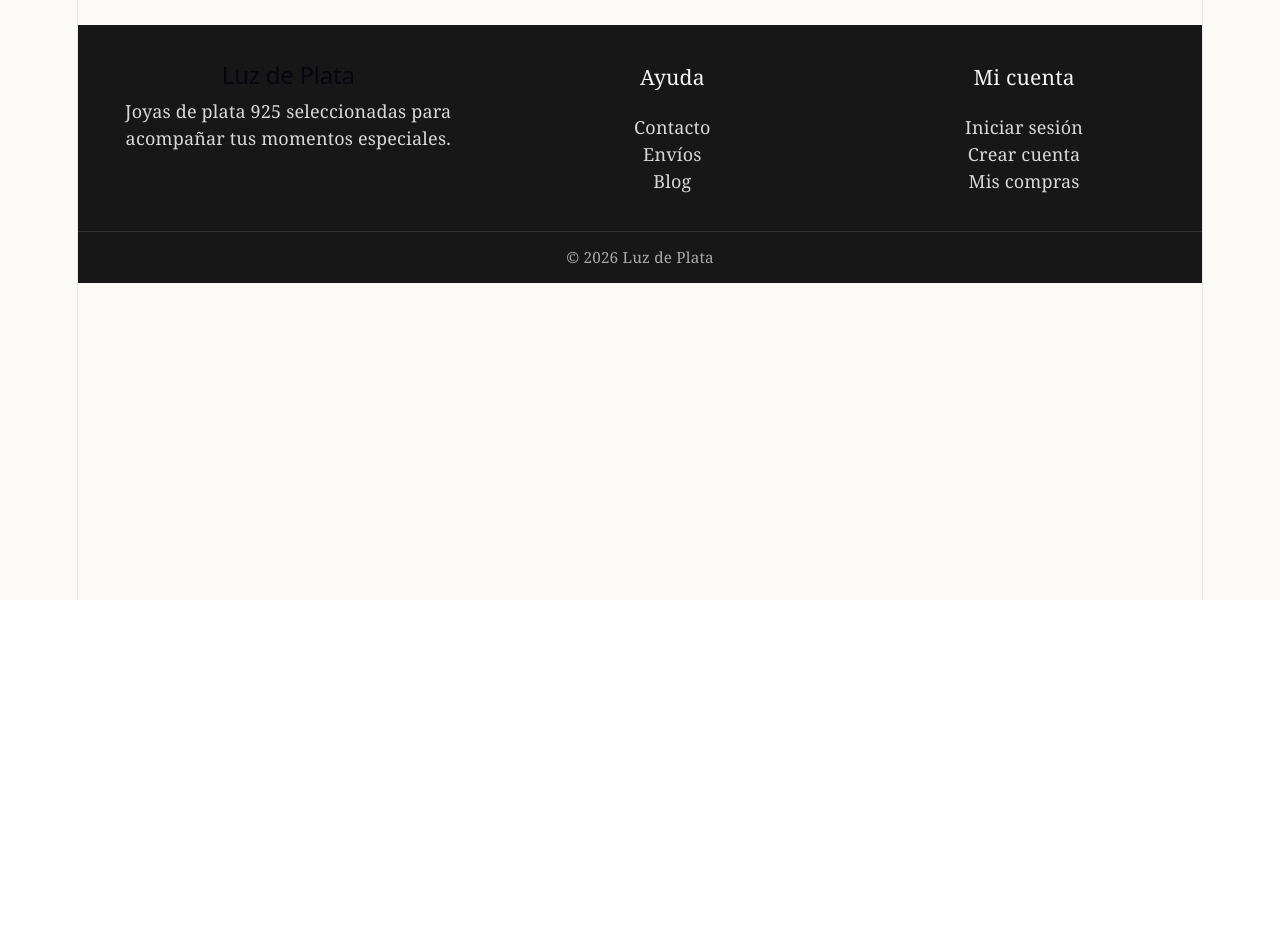
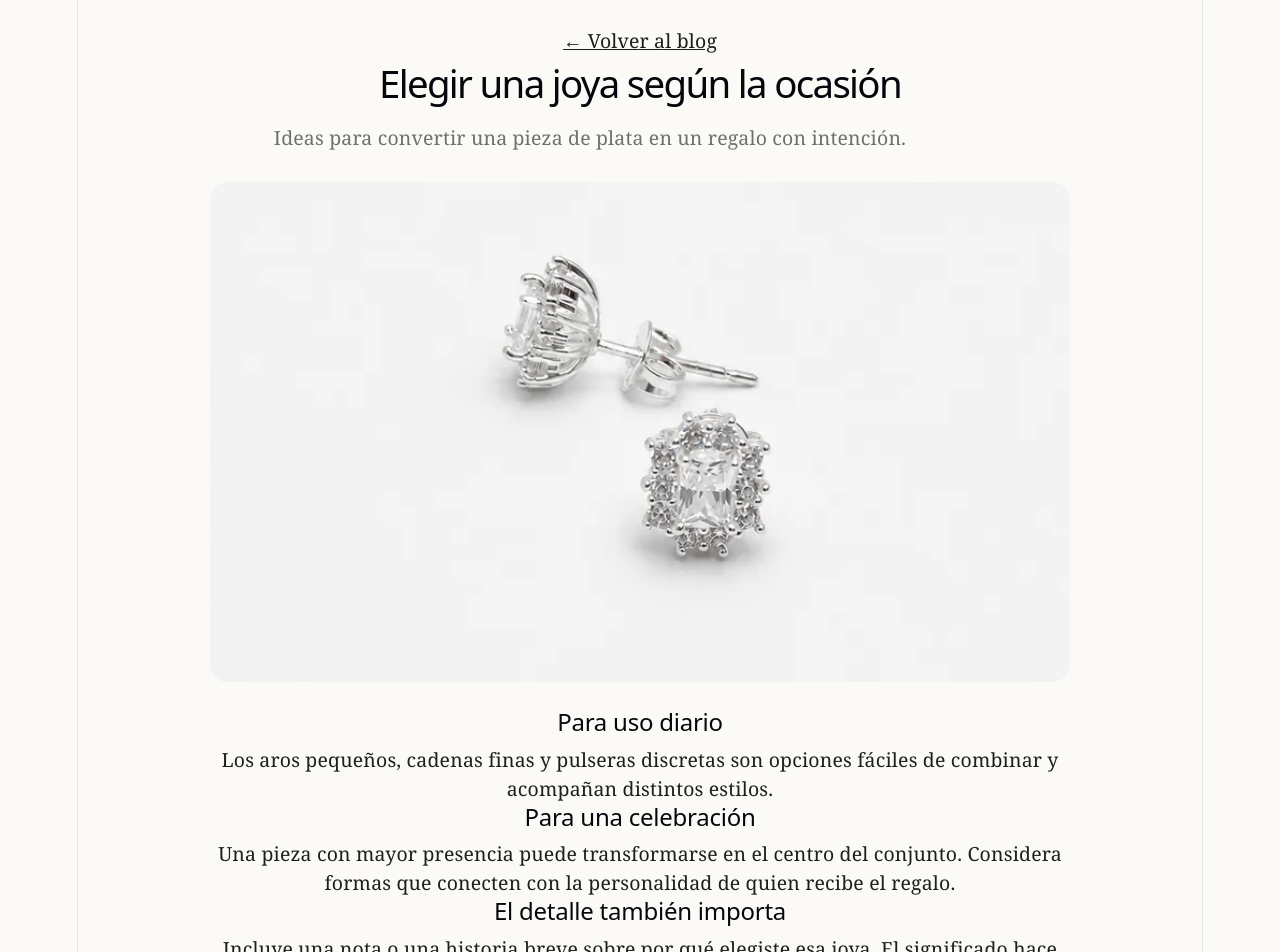
Before and after one commit to jairvas12/luz_de_plata, a React (Vite) app in the folder luz-de-plata-react/: page /Blog2 in a window 1280 px wide. Shown: the part 200-1152 px from the top of the page. Before the commit the page ends 800 px from the top, so only its background shows below. Built offline with nearby package versions, Linux system fonts and the light colour scheme.

Commit message:
Blog de detalle numero 2 finalizado y enrutado

```diff
--- a/luz-de-plata-react/src/App.jsx
+++ b/luz-de-plata-react/src/App.jsx
@@ -7,6 +7,8 @@ import Nav from './components/Nav'
 // paginas
 import Home from './pages/Home'
 import Blog from './pages/Blog'
+import Blog1 from './pages/Blog1'
+import Blog2 from './pages/Blog2'
 
 import { Routes, Route } from 'react-router-dom'
 function App() {
@@ -17,6 +19,8 @@ function App() {
       <Routes>
         <Route path="/" element={<Home />} />
         <Route path="/Blog" element={<Blog />} />
+        <Route path="/Blog1" element={<Blog1 />} />
+        <Route path="/Blog2" element={<Blog2 />} />
       </Routes>
       <Pie />
     </>
--- a/luz-de-plata-react/src/components/Cabecera.jsx
+++ b/luz-de-plata-react/src/components/Cabecera.jsx
@@ -6,11 +6,11 @@ function Cabecera() {
     <>
       <header>
         <div className="cabecera">
-          <a className="logo" href="index.html">
+          <a className="logo" href="/">
             <img alt="Luz de Plata joyas" src="/img/logo/logo-lp.png" />
           </a>
-          <htmlFor className="buscador" data-search-htmlFor="" role="search">
-            <label className="oculto" for="busqueda-index">
+          <div className="buscador" role="search">
+            <label className="oculto" htmlFor="busqueda-index">
               Buscar productos
             </label>
             <input
@@ -21,7 +21,7 @@ function Cabecera() {
               type="search"
             />
             <button aria-label="Buscar">⌕</button>
-          </htmlFor>
+          </div>
           <div className="acciones">
             <a className="accion" href="favoritos.html">
               <span className="accion__icono">♡</span>
--- a/luz-de-plata-react/src/components/Pie.jsx
+++ b/luz-de-plata-react/src/components/Pie.jsx
@@ -1,3 +1,4 @@
+import "../css/estilos.css";
 function Pie() {
   return (
     <>
--- a/luz-de-plata-react/src/pages/Blog.jsx
+++ b/luz-de-plata-react/src/pages/Blog.jsx
@@ -1,3 +1,5 @@
+import "../css/estilos.css";
+
 function Blog() {
     return (
         <>
@@ -26,7 +28,7 @@ function Blog() {
                                 <p>
                                     Hábitos simples para mantener su brillo y reducir el oscurecimiento natural.
                                 </p>
-                                <a className="boton boton--claro" href="blog-detalle-1.html">
+                                <a className="boton boton--claro" href="/Blog1">
                                     Leer artículo
                                 </a>
                             </div>
@@ -43,7 +45,7 @@ function Blog() {
                                 <p>
                                     Una guía breve para encontrar un detalle significativo sin complicarte.
                                 </p>
-                                <a className="boton boton--claro" href="blog-detalle-2.html">
+                                <a className="boton boton--claro" href="/Blog2">
                                     Leer artículo
                                 </a>
                             </div>
--- /dev/null
+++ b/luz-de-plata-react/src/pages/Blog1.jsx
@@ -0,0 +1,45 @@
+import "../css/estilos.css";
+function Blog1() {
+    return (
+        <>
+            <main>
+                <article className="seccion articulo-blog">
+                    <p>
+                        <a href="/Blog">
+                            ← Volver al blog
+                        </a>
+                    </p>
+                    <h1 className="titulo-seccion">
+                        Cómo cuidar tus joyas de plata 925
+                    </h1>
+                    <p className="bajada">
+                        Consejos sencillos para conservar el brillo y el buen estado de tus piezas.
+                    </p>
+                    <figure>
+                        <img alt="Cadena de plata 925" src="img/cadena/59.webp" />
+                    </figure>
+                    <h2>
+                        Guárdalas por separado
+                    </h2>
+                    <p>
+                        La fricción con otras piezas puede producir marcas. Usa bolsas suaves o compartimentos individuales y procura mantenerlas secas.
+                    </p>
+                    <h2>
+                        Limpieza suave
+                    </h2>
+                    <p>
+                        Para la rutina diaria basta un paño de microfibra limpio y seco. Evita productos abrasivos o cepillos duros.
+                    </p>
+                    <h2>
+                        Cuándo quitarse las joyas
+                    </h2>
+                    <p>
+                        Retíralas antes de nadar, ducharte o aplicar perfumes y cremas. Esto ayuda a disminuir residuos sobre la superficie.
+                    </p>
+                </article>
+            </main>
+        </>
+    )
+}
+
+export default Blog1
--- /dev/null
+++ b/luz-de-plata-react/src/pages/Blog2.jsx
@@ -0,0 +1,43 @@
+function Blog2() {
+    return (
+        <>
+            <main>
+                <article className="seccion articulo-blog">
+                    <p>
+                        <a href="/Blog">
+                            ← Volver al blog
+                        </a>
+                    </p>
+                    <h1 className="titulo-seccion">
+                        Elegir una joya según la ocasión
+                    </h1>
+                    <p className="bajada">
+                        Ideas para convertir una pieza de plata en un regalo con intención.
+                    </p>
+                    <figure>
+                        <img alt="Aros de plata 925" src="img/aros/8.webp" />
+                    </figure>
+                    <h2>
+                        Para uso diario
+                    </h2>
+                    <p>
+                        Los aros pequeños, cadenas finas y pulseras discretas son opciones fáciles de combinar y acompañan distintos estilos.
+                    </p>
+                    <h2>
+                        Para una celebración
+                    </h2>
+                    <p>
+                        Una pieza con mayor presencia puede transformarse en el centro del conjunto. Considera formas que conecten con la personalidad de quien recibe el regalo.
+                    </p>
+                    <h2>
+                        El detalle también importa
+                    </h2>
+                    <p>
+                        Incluye una nota o una historia breve sobre por qué elegiste esa joya. El significado hace que el regalo sea más memorable.
+                    </p>
+                </article>
+            </main>
+        </>
+    )
+}
+export default Blog2
--- a/luz-de-plata-react/src/pages/Home.jsx
+++ b/luz-de-plata-react/src/pages/Home.jsx
@@ -1,5 +1,5 @@
 import productos from "../data/productos";
-
+import "../css/estilos.css";
 function Home() {
     const destacados = productos.filter((producto) => producto.featured);
     return (
```
